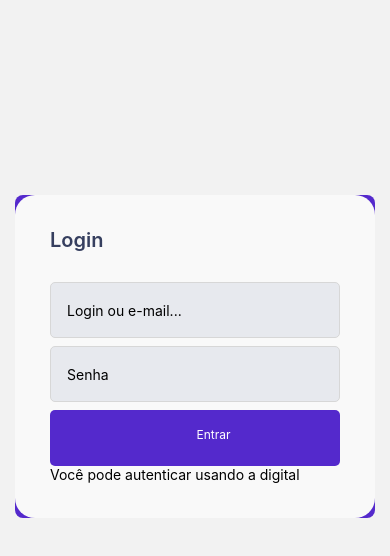
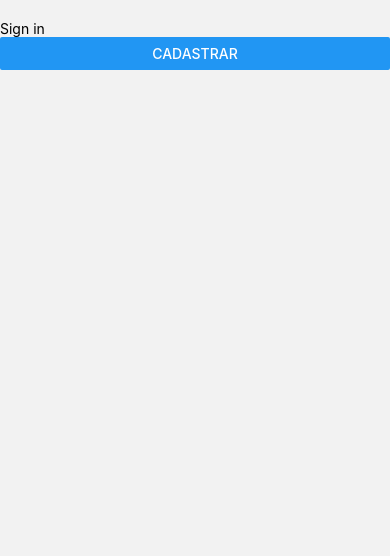
Before and after one commit to Baniomash/XmoneyMobile, a React Native app: screen /signinPage in a window 390 px wide. Shown: the top 556 px of the page. Built offline with nearby package versions, Linux system fonts and the light colour scheme.

Commit message:
feat: Auth Function on LoginPage created and SigninPage created

```diff
--- a/App.tsx
+++ b/App.tsx
@@ -3,26 +3,61 @@ import { createNativeStackNavigator } from "@react-navigation/native-stack";
 import React, { useState } from "react";
 import { ChartsPage } from "./src/screens/ChartsPage";
 import { LoginPage } from "./src/screens/LoginPage";
+import { SigninPage } from "./src/screens/SigninPage";
 import { TransactionsPage } from "./src/screens/TransactionsPage";
 
-export type RootStackParams = {
+export const MyContext = React.createContext({ onLogin: () => {} });
+
+export type AuthStackParams = {
   loginPage: any;
+  signinPage: any;
+};
+
+export type AppStackParams = {
   transactionsPage: any;
   chartsPage: any;
 };
 
 export default function App() {
-  const Stack = createNativeStackNavigator<RootStackParams>();
+  const myContext = { onLogin: handleAuthent };
+
+  const AuthStack = createNativeStackNavigator<AuthStackParams>();
+  const AppStack = createNativeStackNavigator<AppStackParams>();
+
+  const [isAuthent, setIsAuthent] = useState(false);
+
+  function handleAuthent() {
+    setIsAuthent(true);
+    console.log(isAuthent);
+  }
+
+  if (isAuthent) {
+    return (
+      <NavigationContainer>
+        <AppStack.Navigator
+          initialRouteName="transactionsPage"
+          screenOptions={{ headerShown: false }}
+        >
+          <AppStack.Screen
+            name="transactionsPage"
+            component={TransactionsPage}
+          />
+          <AppStack.Screen name="chartsPage" component={ChartsPage} />
+        </AppStack.Navigator>
+      </NavigationContainer>
+    );
+  }
   return (
-    <NavigationContainer>
-      <Stack.Navigator
-        initialRouteName="loginPage"
-        screenOptions={{ headerShown: false }}
-      >
-        <Stack.Screen name="loginPage" component={LoginPage} />
-        <Stack.Screen name="transactionsPage" component={TransactionsPage} />
-        <Stack.Screen name="chartsPage" component={ChartsPage} />
-      </Stack.Navigator>
-    </NavigationContainer>
+    <MyContext.Provider value={myContext}>
+      <NavigationContainer>
+        <AuthStack.Navigator
+          initialRouteName="loginPage"
+          screenOptions={{ headerShown: false }}
+        >
+          <AuthStack.Screen name="loginPage" component={LoginPage} />
+          <AuthStack.Screen name="signinPage" component={SigninPage} />
+        </AuthStack.Navigator>
+      </NavigationContainer>
+    </MyContext.Provider>
   );
 }
--- a/src/components/LoginBoard/index.tsx
+++ b/src/components/LoginBoard/index.tsx
@@ -1,24 +1,26 @@
 import { NativeStackScreenProps } from "@react-navigation/native-stack";
 import React from "react";
-import { Text } from "react-native";
-import { RootStackParams } from "../../../App";
+import { Button, Text } from "react-native";
+import { AuthStackParams } from "../../../App";
 import { Input, ModalTitle, ModalView } from "../NewTransactionModal/styles";
 import { BtnLogin, Container, BtnTitulo } from "./styles";
 
-type Props = NativeStackScreenProps<RootStackParams>;
+type Props = NativeStackScreenProps<AuthStackParams>;
 
-export function LoginBoard({ navigation }: Props) {
+interface LoginBoardProps {
+  onLogin: () => void;
+  navigation: Props;
+}
+
+export function LoginBoard({ onLogin, navigation }: LoginBoardProps) {
   return (
     <Container>
       <ModalView>
         <ModalTitle>Login</ModalTitle>
         <Input placeholder="Login ou e-mail..." />
         <Input placeholder="Senha" />
-        <BtnLogin
-          onPress={() => {
-            navigation.navigate("transactionsPage");
-          }}
-        >
+        <Button title="Cadastrar" onPress={() =>{navigation.navigation.navigate("signinPage")}} />
+        <BtnLogin onPress={onLogin}>
           <BtnTitulo>Entrar</BtnTitulo>
         </BtnLogin>
         <Text>Você pode autenticar usando a digital</Text>
--- a/src/screens/LoginPage.tsx
+++ b/src/screens/LoginPage.tsx
@@ -1,18 +1,16 @@
 import { NativeStackScreenProps } from "@react-navigation/native-stack";
-import React from "react";
+import React, { useContext } from "react";
 import { View } from "react-native";
-import { RootStackParams } from "../../App";
+import { AuthStackParams, MyContext } from "../../App";
 import { LoginBoard } from "../components/LoginBoard";
 
-type Props = NativeStackScreenProps<RootStackParams>;
+type Props = NativeStackScreenProps<AuthStackParams>;
 
-export function LoginPage({ navigation }: Props) {
+export function LoginPage(navigation: Props) {
+  const value = useContext(MyContext)
   return (
     <View>
-      <LoginBoard
-        navigation={navigation}
-        route={{ key: "", name: "", path: undefined }}
-      />
+      <LoginBoard onLogin={value.onLogin} navigation={navigation} />
     </View>
   );
 }
--- /dev/null
+++ b/src/screens/SigninPage.tsx
@@ -0,0 +1,21 @@
+import { NativeStackScreenProps } from "@react-navigation/native-stack";
+import React, { useContext } from "react";
+import { Button, Text, View } from "react-native";
+import { AuthStackParams, MyContext } from "../../App";
+
+type Props = NativeStackScreenProps<AuthStackParams>;
+
+export function SigninPage(navigation: Props) {
+  //   const value = useContext(MyContext)
+  return (
+    <View>
+      <Text style={{ marginTop: 20 }}>Sign in</Text>
+      <Button
+        title="Cadastrar"
+        onPress={() => {
+          navigation.navigation.navigate("loginPage");
+        }}
+      />
+    </View>
+  );
+}
```
